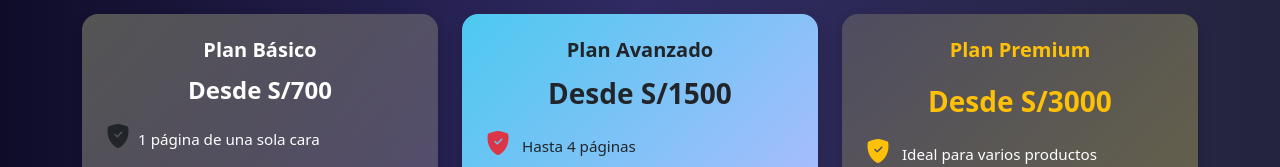
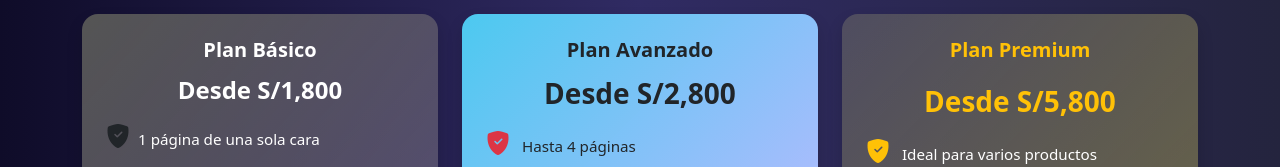
Before and after one commit to sandro12352/EmpresaFPS, an Angular app: page /servicios in a window 1280 px wide. Shown: the part 1729-1896 px from the top of the page. Built offline with nearby package versions, Linux system fonts and the light colour scheme.

Commit message:
cambiando precios

```diff
--- a/src/app/empresa-fps/pages/inicio-page/inicio-page.component.html
+++ b/src/app/empresa-fps/pages/inicio-page/inicio-page.component.html
@@ -204,7 +204,7 @@
 
        <div class="col-md-4" data-aos="zoom-in" data-aos-delay="100">
         <div class="card-proyecto p-3 h-100 d-flex flex-column justify-content-between">
-          <img src="banner1.png" alt="Proyecto 1" class="img-fluid rounded mb-3">
+          <img src="peruviansecom.png" alt="Proyecto 1" class="img-fluid rounded mb-3">
 
           <div>
             <h5 class="fw-bold">Tienda ModaViva</h5>
@@ -311,7 +311,7 @@
       <div class="col-md-4" data-aos="zoom-in" data-aos-delay="100">
         <div class="card-plan shadow p-4 h-100 rounded-4 bg-dark-blue text-center">
           <h5 class="fw-bold  text-center ">Plan Básico</h5>
-          <span class="badge  fs-4 mb-2">Desde S/700</span>
+          <span class="badge  fs-4 mb-2">Desde S/1,800</span>
           <ul class="list-unstyled text-start">
               <li><i class="bi bi-shield-fill-check text-dark me-2 fs-4"></i>1 página de una sola cara</li>
             <li><i class="bi bi-shield-fill-check text-dark me-2 fs-4"></i> Dominio .com (1 año gratis)</li>
@@ -336,7 +336,7 @@
       <div class="col-md-4" data-aos="zoom-in" data-aos-delay="200">
         <div class="card-plan shadow p-4 h-100 rounded-4 bg-gradient-azul-claro text-center">
           <h5 class="fw-bold text-dark text-center">Plan Avanzado</h5>
-          <span class="badge fs-3 mb-2 text-dark">Desde S/1500</span>
+          <span class="badge fs-3 mb-2 text-dark">Desde S/2,800</span>
           <ul class="list-unstyled text-dark text-start">
             <li><i class="bi bi-shield-fill-check text-danger me-2 fs-4"></i> Hasta 4 páginas</li>
             <li><i class="bi bi-shield-fill-check text-danger me-2 fs-4"></i> Dominio .com (1 año gratis)</li>
@@ -363,7 +363,7 @@
       <div class="col-md-4" data-aos="zoom-in" data-aos-delay="300">
         <div class="card-plan shadow p-4 h-100 rounded-4 bg-gradient-premium text-center">
           <h5 class="fw-bold text-warning text-center mb-3">Plan Premium</h5>
-          <span class="badge text-warning fs-3 mb-2">Desde S/3000</span>
+          <span class="badge text-warning fs-3 mb-2">Desde S/5,800</span>
           <ul class="list-unstyled text-white text-start">
             <li><i class="bi bi-shield-fill-check text-warning me-2 fs-4"></i> Ideal para varios productos</li>
             <li><i class="bi bi-shield-fill-check text-warning me-2 fs-4"></i> Dominio .com (1 año gratis)</li>
--- a/src/app/empresa-fps/pages/servicios/servicios.component.html
+++ b/src/app/empresa-fps/pages/servicios/servicios.component.html
@@ -134,7 +134,7 @@
      <div class="col-md-4" data-aos="zoom-in" data-aos-delay="100">
         <div class="card-plan shadow p-4 h-100 rounded-4 bg-dark-blue text-center">
           <h5 class="fw-bold  text-center ">Plan Básico</h5>
-          <span class="badge  fs-4 mb-2">Desde S/700</span>
+          <span class="badge  fs-4 mb-2">Desde S/1,800</span>
           <ul class="list-unstyled text-start">
               <li><i class="bi bi-shield-fill-check text-dark me-2 fs-4"></i>1 página de una sola cara</li>
             <li><i class="bi bi-shield-fill-check text-dark me-2 fs-4"></i> Dominio .com (1 año gratis)</li>
@@ -159,7 +159,7 @@
       <div class="col-md-4" data-aos="zoom-in" data-aos-delay="200">
         <div class="card-plan shadow p-4 h-100 rounded-4 bg-gradient-azul-claro text-center">
           <h5 class="fw-bold text-dark text-center">Plan Avanzado</h5>
-          <span class="badge fs-3 mb-2 text-dark">Desde S/1500</span>
+          <span class="badge fs-3 mb-2 text-dark">Desde S/2,800</span>
           <ul class="list-unstyled text-dark text-start">
             <li><i class="bi bi-shield-fill-check text-danger me-2 fs-4"></i> Hasta 4 páginas</li>
             <li><i class="bi bi-shield-fill-check text-danger me-2 fs-4"></i> Dominio .com (1 año gratis)</li>
@@ -186,7 +186,7 @@
       <div class="col-md-4" data-aos="zoom-in" data-aos-delay="300">
         <div class="card-plan shadow p-4 h-100 rounded-4 bg-gradient-premium text-center">
           <h5 class="fw-bold text-warning text-center mb-3">Plan Premium</h5>
-          <span class="badge text-warning fs-3 mb-2">Desde S/3000</span>
+          <span class="badge text-warning fs-3 mb-2">Desde S/5,800</span>
           <ul class="list-unstyled text-white text-start">
             <li><i class="bi bi-shield-fill-check text-warning me-2 fs-4"></i> Ideal para varios productos</li>
             <li><i class="bi bi-shield-fill-check text-warning me-2 fs-4"></i> Dominio .com (1 año gratis)</li>
--- a/src/index.html
+++ b/src/index.html
@@ -7,7 +7,7 @@
   <meta name="viewport" content="width=device-width, initial-scale=1">
   <meta name="description" content="">
   <meta name="keywords" content="Lamatiec, desarrollo web, diseño web, marketing digital, hosting, dominios">
-  <link rel="icon" type="image/x-icon" href="icono.png">
+  <link rel="icon" type="image/x-icon" href="lamatiec.webp">
   <link rel="canonical" href="https://lamatiec.space/" />
   <link href="https://cdn.jsdelivr.net/npm/bootstrap@5.3.7/dist/css/bootstrap.min.css" rel="stylesheet" integrity="sha384-LN+7fdVzj6u52u30Kp6M/trliBMCMKTyK833zpbD+pXdCLuTusPj697FH4R/5mcr" crossorigin="anonymous">
   <link href="https://cdn.jsdelivr.net/npm/bootstrap-icons@1.10.5/font/bootstrap-icons.css" rel="stylesheet">
@@ -20,7 +20,7 @@
    <!-- Open Graph -->
   <meta property="og:title" content="Lamatiec | Desarrollo Web y Sistemas a Medida">
   <meta property="og:description" content="Creamos páginas web modernas, sistemas web personalizados y soluciones digitales para hacer crecer tu negocio.   Confía en Lamatiec para llevar tu proyecto al siguiente nivel.">
-  <meta property="og:image" content="https://lamatiec.space/assets/og-lamatiec.jpg">
+  <meta property="og:image" content="https://lamatiec.space/assets/lamatiec.webp">
   <meta property="og:image" content="https://lamatiec.space/icono.png">
   <meta property="og:url" content="https://lamatiec.space/">
   <meta property="og:type" content="website">
```
Also changed, not shown: public/lamatiec.webp (added), public/peruviansecom.png (added).
